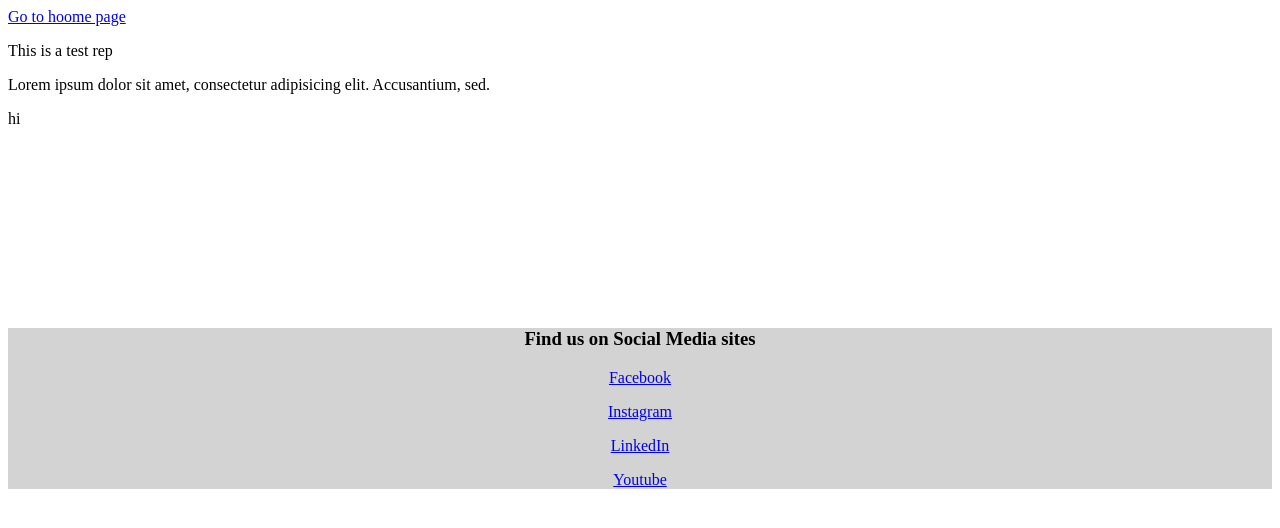
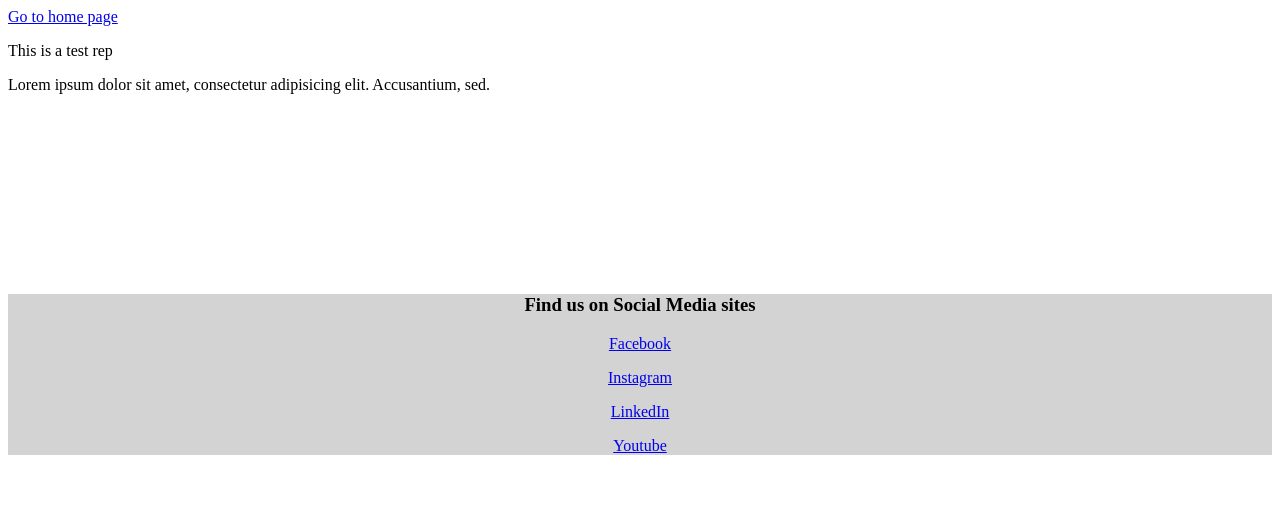
Before and after one commit to gchevrez/git-activity, a plain HTML site: page index.html in a window 1280 px wide. Drawn offline with Linux system fonts and the light colour scheme.

Commit message:
updated typo

```diff
--- a/index.html
+++ b/index.html
@@ -9,7 +9,7 @@
   <body>
     <div id="header">
       <!-- navigation links will be here -->
-      <a href="#">Go to hoome page</a>
+      <a href="#">Go to home page</a>
     </div>
 
     <div id="main">
@@ -18,7 +18,6 @@
         Lorem ipsum dolor sit amet, consectetur adipisicing elit. Accusantium,
         sed.
       </p>
-<p> hi</p>
       <!-- TODO - ADD MORE CONTENT -->
       <!-- test -->
     </div>
```
